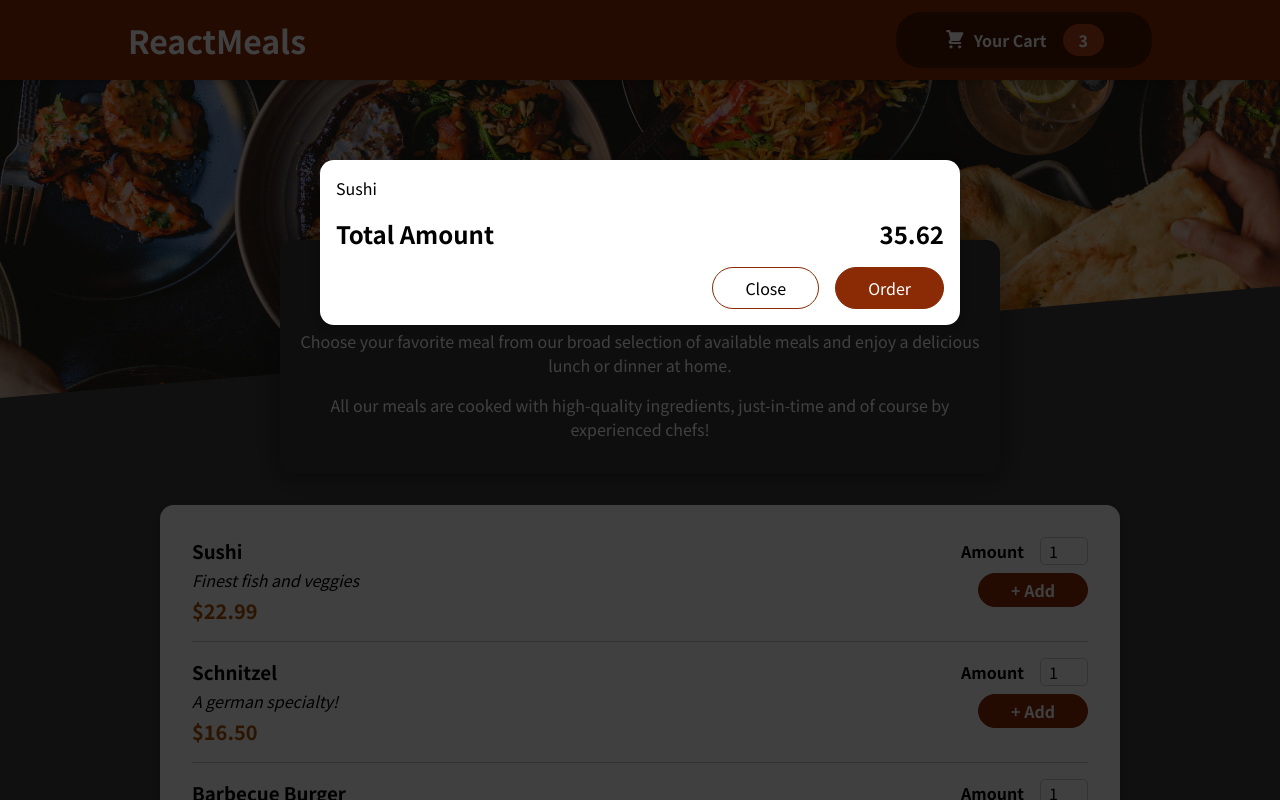
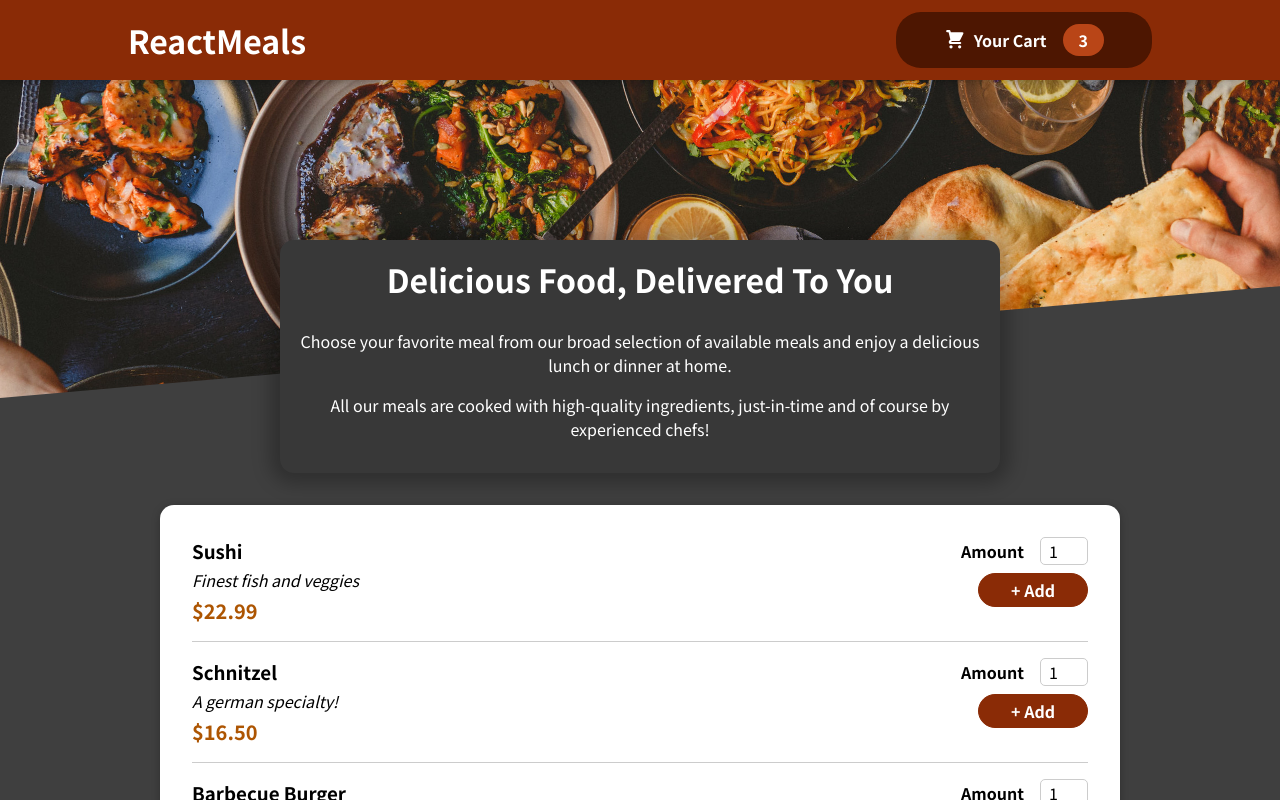
Before and after one commit to mkdrx/food-order-app, a React (Create React App) app: page / in a window 1280 px wide. Shown: the top 800 px of the page. Built offline with nearby package versions, Linux system fonts and the light colour scheme.

Commit message:
managing Cart and Modal state

```diff
--- a/src/App.js
+++ b/src/App.js
@@ -1,13 +1,26 @@
-import React, { Fragment } from "react";
+import React, { Fragment, useState } from "react";
 import Header from "./components/Layout/Header";
 import Meals from "./components/Meals/Meals";
 import Cart from "./components/Cart/Cart";
 
 function App() {
+  // Managing state for showing/not showing the cart
+  const [cartIsShown, setCartIsShown] = useState(false);
+
+  // Show cart
+  const showCartHandler = () => {
+    setCartIsShown(true);
+  };
+
+  // Hide cart
+  const hideCartHandler = () => {
+    setCartIsShown(false);
+  };
+
   return (
     <Fragment>
-      <Cart />
-      <Header />
+      {cartIsShown && <Cart onClose={hideCartHandler} />}
+      <Header onShow={showCartHandler} />
       <main>
         <Meals />
       </main>
--- a/src/components/Cart/Cart.js
+++ b/src/components/Cart/Cart.js
@@ -13,14 +13,16 @@
   );
 
   return (
-    <Modal>
+    <Modal onClose={props.onClose}>
       {cartItems}
       <div className={classes.total}>
         <span>Total Amount</span>
         <span>35.62</span>
       </div>
       <div className={classes.actions}>
-        <button className={classes["button-alt"]}>Close</button>
+        <button className={classes["button-alt"]} onClick={props.onClose}>
+          Close
+        </button>
         <button className={classes.button}>Order</button>
       </div>
     </Modal>
--- a/src/components/Layout/Header.js
+++ b/src/components/Layout/Header.js
@@ -9,7 +9,7 @@
     <Fragment>
       <header className={classes.header}>
         <h1>ReactMeals</h1>
-        <HeaderCartButton />
+        <HeaderCartButton onClick={props.onShow} />
       </header>
       <div className={classes["main-image"]}>
         <img src={headerImg} alt="Table with food!"></img>
--- a/src/components/Layout/HeaderCartButton.js
+++ b/src/components/Layout/HeaderCartButton.js
@@ -5,7 +5,7 @@
 
 const HeaderCartButton = (props) => {
   return (
-    <button className={classes.button}>
+    <button className={classes.button} onClick={props.onClick}>
       <span className={classes.icon}>
         <CartIcon />
       </span>
--- a/src/components/UI/Modal.js
+++ b/src/components/UI/Modal.js
@@ -4,7 +4,7 @@
 import classes from "./Modal.module.css";
 
 const Backdrop = (props) => {
-  return <div className={classes.backdrop}></div>;
+  return <div className={classes.backdrop} onClick={props.onClose} />;
 };
 
 const ModalOverlay = (props) => {
@@ -22,7 +22,10 @@
   return (
     // Portaling - select what to portal and where (Component, location)
     <Fragment>
-      {ReactDOM.createPortal(<Backdrop />, portalElement)}
+      {ReactDOM.createPortal(
+        <Backdrop onClose={props.onClose} />,
+        portalElement
+      )}
       {ReactDOM.createPortal(
         <ModalOverlay>{props.children}</ModalOverlay>,
         portalElement
```
